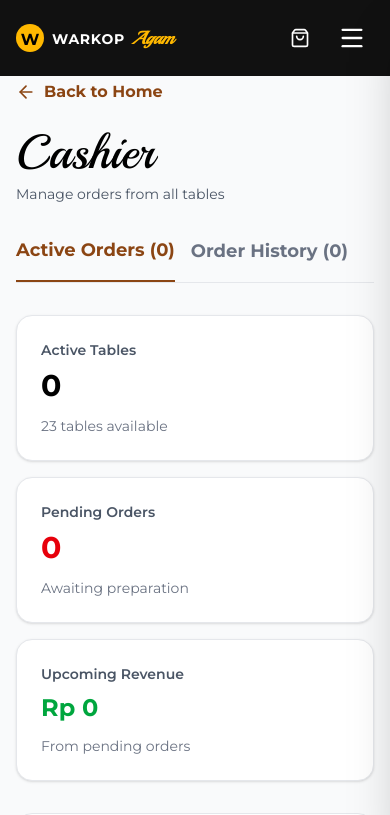
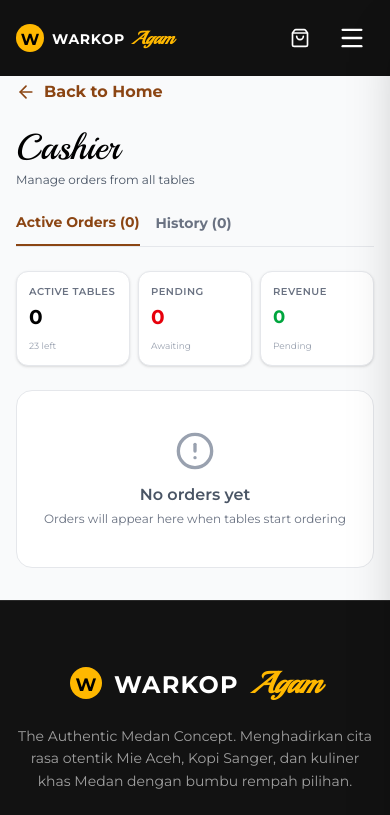
Before and after one commit to MarioSitepu/Agam-Web, a Next.js app: page /cashier in a window 390 px wide. Shown: the top 815 px of the page. Built offline with nearby package versions, Linux system fonts and the light colour scheme.

Commit message:
chore : making stats card and dashboard element on cashier page smaller and making it fit into one row

```diff
--- a/src/app/cashier/page.tsx
+++ b/src/app/cashier/page.tsx
@@ -218,16 +218,16 @@
           </Link>
 
           {/* Header */}
-          <div className="mb-8 sm:mb-10">
-            <h1 className="text-black font-script text-5xl sm:text-6xl md:text-7xl mb-2">Cashier</h1>
-            <p className="text-gray-600 text-sm sm:text-base">Manage orders from all tables</p>
+          <div className="mb-6 sm:mb-10">
+            <h1 className="text-black font-script text-4xl sm:text-7xl mb-1 sm:mb-2">Cashier</h1>
+            <p className="text-gray-600 text-xs sm:text-base">Manage orders from all tables</p>
           </div>
 
           {/* Tabs */}
-          <div className="flex gap-4 mb-8 sm:mb-10 border-b border-gray-200">
+          <div className="flex gap-4 mb-6 sm:mb-10 border-b border-gray-200">
             <button
               onClick={() => setActiveTab("orders")}
-              className={`pb-4 font-bold text-lg transition-colors ${
+              className={`pb-3 sm:pb-4 font-bold text-sm sm:text-lg transition-colors ${
                 activeTab === "orders"
                   ? "text-primary-brown border-b-2 border-primary-brown"
                   : "text-gray-500 hover:text-black"
@@ -237,13 +237,13 @@
             </button>
             <button
               onClick={() => setActiveTab("history")}
-              className={`pb-4 font-bold text-lg transition-colors ${
+              className={`pb-3 sm:pb-4 font-bold text-sm sm:text-lg transition-colors ${
                 activeTab === "history"
                   ? "text-primary-brown border-b-2 border-primary-brown"
                   : "text-gray-500 hover:text-black"
               }`}
             >
-              Order History ({paidOrders.length})
+              History ({paidOrders.length})
             </button>
           </div>
 
@@ -266,23 +266,31 @@
 
           {/* Statistics Cards - Only show on Orders tab */}
           {activeTab === "orders" && (
-            <div className="grid grid-cols-1 sm:grid-cols-3 gap-4 sm:gap-6 mb-8 sm:mb-10">
-              <div className="bg-white rounded-2xl p-6 border border-gray-200 shadow-sm">
-                <p className="text-gray-600 text-sm font-semibold mb-2">Active Tables</p>
-                <p className="text-3xl sm:text-4xl font-bold text-black">{stats.totalOrders}</p>
-                <p className="text-gray-500 text-sm mt-3">{AVAILABLE_TABLES.length - stats.totalOrders} tables available</p>
+            <div className="grid grid-cols-3 gap-2 sm:gap-6 mb-6 sm:mb-10">
+              <div className="bg-white rounded-xl sm:rounded-2xl p-3 sm:p-6 border border-gray-200 shadow-sm flex flex-col justify-between">
+                <div>
+                  <p className="text-gray-500 text-[10px] sm:text-sm font-semibold mb-1 uppercase tracking-wider">Active Tables</p>
+                  <p className="text-xl sm:text-4xl font-bold text-black">{stats.totalOrders}</p>
+                </div>
+                <p className="text-gray-400 text-[9px] sm:text-sm mt-2">{AVAILABLE_TABLES.length - stats.totalOrders} left</p>
               </div>
 
-              <div className="bg-white rounded-2xl p-6 border border-gray-200 shadow-sm">
-                <p className="text-gray-600 text-sm font-semibold mb-2">Pending Orders</p>
-                <p className="text-3xl sm:text-4xl font-bold text-red-600">{stats.pendingOrders}</p>
-                <p className="text-gray-500 text-sm mt-3">Awaiting preparation</p>
+              <div className="bg-white rounded-xl sm:rounded-2xl p-3 sm:p-6 border border-gray-200 shadow-sm flex flex-col justify-between">
+                <div>
+                  <p className="text-gray-500 text-[10px] sm:text-sm font-semibold mb-1 uppercase tracking-wider">Pending</p>
+                  <p className="text-xl sm:text-4xl font-bold text-red-600">{stats.pendingOrders}</p>
+                </div>
+                <p className="text-gray-400 text-[9px] sm:text-sm mt-2">Awaiting</p>
               </div>
 
-              <div className="bg-white rounded-2xl p-6 border border-gray-200 shadow-sm">
-                <p className="text-gray-600 text-sm font-semibold mb-2">Upcoming Revenue</p>
-                <p className="text-2xl sm:text-3xl font-bold text-green-600">{formatCurrency(stats.totalRevenue)}</p>
-                <p className="text-gray-500 text-sm mt-3">From pending orders</p>
+              <div className="bg-white rounded-xl sm:rounded-2xl p-3 sm:p-6 border border-gray-200 shadow-sm flex flex-col justify-between">
+                <div>
+                  <p className="text-gray-500 text-[10px] sm:text-sm font-semibold mb-1 uppercase tracking-wider">Revenue</p>
+                  <p className="text-lg sm:text-3xl font-bold text-green-600">
+                    {stats.totalRevenue >= 1000 ? `${(stats.totalRevenue / 1000).toFixed(0)}K` : stats.totalRevenue}
+                  </p>
+                </div>
+                <p className="text-gray-400 text-[9px] sm:text-sm mt-2">Pending</p>
               </div>
             </div>
           )}
@@ -459,10 +467,10 @@
                   })}
                 </div>
               ) : (
-                <div className="text-center py-12 sm:py-16 bg-white rounded-2xl border border-gray-200">
-                  <AlertCircle size={48} className="mx-auto text-gray-400 mb-4" />
-                  <p className="text-gray-600 text-lg font-semibold">No orders yet</p>
-                  <p className="text-gray-500 text-sm mt-2">Orders will appear here when tables start ordering</p>
+                <div className="text-center py-10 sm:py-16 bg-white rounded-2xl border border-gray-200">
+                  <AlertCircle size={40} className="mx-auto text-gray-400 mb-3" />
+                  <p className="text-gray-600 text-base sm:text-lg font-semibold">No orders yet</p>
+                  <p className="text-gray-500 text-xs sm:text-sm mt-1">Orders will appear here when tables start ordering</p>
                 </div>
               )}
             </>
--- a/src/components/AboutUs.tsx
+++ b/src/components/AboutUs.tsx
@@ -23,7 +23,7 @@
 
         <div className="lg:w-1/2 relative h-[300px] xs:h-[400px] md:h-[600px] w-full order-1 lg:order-2 mt-8 lg:mt-0">
           {/* Circular Image Background */}
-          <div className="absolute top-0 right-0 w-[200px] xs:w-[240px] sm:w-[280px] md:w-[450px] md:h-[450px] h-[200px] xs:h-[240px] sm:h-[280px] rounded-full overflow-hidden shadow-2xl z-0 border-4 sm:border-8 md:border-[10px] border-white ring-1 ring-gray-100 scale-100 md:scale-110">
+          <div className="absolute top-0 right-0 w-[200px] xs:w-[240px] sm:w-[280px] md:w-[450px] md:h-[450px] h-[200px] xs:h-[240px] sm:h-[280px] rounded-full overflow-hidden shadow-2xl z-0 border-4 sm:border-8 md:border-10 border-white ring-1 ring-gray-100 scale-100 md:scale-110">
             <Image
               src="/about-warkop.png"
               alt="Warkop Interior"
@@ -34,7 +34,7 @@
           </div>
 
           {/* Overlapping Rounded Image */}
-          <div className="absolute bottom-2 sm:bottom-4 left-2 sm:left-4 md:bottom-0 md:left-0 w-[150px] xs:w-[180px] h-[150px] xs:h-[180px] sm:w-[220px] sm:h-[220px] md:w-[350px] md:h-[350px] rounded-2xl xs:rounded-[30px] sm:rounded-[40px] md:rounded-[60px] overflow-hidden shadow-2xl z-10 border-4 sm:border-8 md:border-[10px] border-white ring-1 ring-gray-100 transform -rotate-3 md:-rotate-6 scale-100 md:scale-105">
+          <div className="absolute bottom-2 sm:bottom-4 left-2 sm:left-4 md:bottom-0 md:left-0 w-[150px] xs:w-[180px] h-[150px] xs:h-[180px] sm:w-[220px] sm:h-[220px] md:w-[350px] md:h-[350px] rounded-2xl xs:rounded-[30px] sm:rounded-[40px] md:rounded-[60px] overflow-hidden shadow-2xl z-10 border-4 sm:border-8 md:border-10 border-white ring-1 ring-gray-100 transform -rotate-3 md:-rotate-6 scale-100 md:scale-105">
             <Image
               src="/teh-tarek.png"
               alt="Teh Tarek"
--- a/src/components/Footer.tsx
+++ b/src/components/Footer.tsx
@@ -4,7 +4,7 @@
 
 export default function Footer() {
   return (
-    <footer className="pt-16 sm:pt-20 pb-8 sm:pb-10 px-4 sm:px-6 md:px-8 border-t border-white/10 bg-bg-dark text-white">
+    <footer className="pt-16 sm:pt-20 pb-8 sm:pb-10 px-4 sm:px-6 md:px-8 border-t border-white/10 bg-bg-dark text-white relative">
       <div className="max-w-7xl mx-auto grid grid-cols-1 sm:grid-cols-2 lg:grid-cols-4 gap-8 sm:gap-10 md:gap-12 text-center sm:text-left">
         <div className="flex flex-col items-center sm:items-start">
           <div className="flex items-center gap-3 mb-6">
--- a/src/components/Hero.tsx
+++ b/src/components/Hero.tsx
@@ -73,14 +73,14 @@
               <p className="text-white text-xs sm:text-xs font-bold leading-tight line-clamp-1">Fast Delivery</p>
               <p className="text-gray-400 text-[9px] sm:text-[10px] leading-tight">Warkop Courier</p>
             </div>
-            <div className="w-6 h-6 sm:w-8 sm:h-8 rounded-full bg-[rgba(255,184,0,0.1)] flex items-center justify-center ml-1 sm:ml-2 border border-[#FFB800]/20 flex-shrink-0">
+            <div className="w-6 h-6 sm:w-8 sm:h-8 rounded-full bg-[rgba(255,184,0,0.1)] flex items-center justify-center ml-1 sm:ml-2 border border-[#FFB800]/20 shrink-0">
               <Phone className="w-3 h-3 sm:w-4 sm:h-4 text-[#FFB800]" />
             </div>
           </div>
 
           {/* Floating Badge 2 (Price/Rating) */}
           <div className="absolute bottom-4 sm:bottom-[5%] md:bottom-[10%] right-2 sm:right-4 lg:right-0 bg-white rounded-xl sm:rounded-2xl p-2 sm:p-4 shadow-2xl flex items-center gap-2 sm:gap-4 animate-bounce text-xs sm:text-sm z-20" style={{animationDelay: '1.5s', animationDuration: '3.5s'}}>
-             <div className="w-10 h-10 sm:w-14 sm:h-14 rounded-full overflow-hidden relative bg-gray-200 border-2 border-white shadow-inner flex-shrink-0">
+             <div className="w-10 h-10 sm:w-14 sm:h-14 rounded-full overflow-hidden relative bg-gray-200 border-2 border-white shadow-inner shrink-0">
                 <Image src="/hero-warkop.png" alt="Mie Aceh" fill className="object-cover" />
              </div>
              <div>
--- a/src/components/Navbar.tsx
+++ b/src/components/Navbar.tsx
@@ -34,7 +34,7 @@
       <div className="max-w-7xl mx-auto flex items-center justify-between">
         {/* Logo Section */}
         <Link href="/" className="flex items-center gap-2 sm:gap-3 relative z-20">
-          <div className="w-7 h-7 sm:w-8 sm:h-8 rounded-full bg-[#FFB800] flex items-center justify-center flex-shrink-0">
+          <div className="w-7 h-7 sm:w-8 sm:h-8 rounded-full bg-[#FFB800] flex items-center justify-center shrink-0">
              <span className="text-black font-bold text-base sm:text-lg leading-none mt-1">W</span>
           </div>
           <div className="flex items-center">
--- a/src/components/OrderItemRow.tsx
+++ b/src/components/OrderItemRow.tsx
@@ -63,7 +63,7 @@
         {/* Remove Button */}
         <button
           onClick={() => onRemove(orderItemId)}
-          className="text-gray-400 hover:text-red-500 transition-colors flex-shrink-0 p-1 hover:bg-red-500/10 rounded-lg"
+          className="text-gray-400 hover:text-red-500 transition-colors shrink-0 p-1 hover:bg-red-500/10 rounded-lg"
           title="Remove item from order"
           aria-label={`Remove ${menuItemName} from order`}
         >
--- a/src/components/OrderReviewModal.tsx
+++ b/src/components/OrderReviewModal.tsx
@@ -81,7 +81,7 @@
           onClick={(e) => e.stopPropagation()}
         >
           {/* Header */}
-          <div className="sticky top-0 bg-gradient-to-r from-primary-brown to-primary-brown/80 text-white px-6 py-5 flex items-center justify-between border-b border-white/10 z-10">
+          <div className="sticky top-0 bg-linear-to-r from-primary-brown to-primary-brown/80 text-white px-6 py-5 flex items-center justify-between border-b border-white/10 z-10">
             <div>
               <h2 className="text-xl font-bold uppercase tracking-wider">
                 Order Review
@@ -225,7 +225,7 @@
             <button
               onClick={onConfirm}
               disabled={isLoading}
-              className="flex-1 bg-gradient-to-r from-primary-brown to-primary-brown/80 hover:from-primary-brown/90 hover:to-primary-brown/70 text-white py-3 rounded-2xl font-bold uppercase tracking-wider text-sm transition-all disabled:opacity-50 disabled:cursor-not-allowed active:scale-95 shadow-lg"
+              className="flex-1 bg-linear-to-r from-primary-brown to-primary-brown/80 hover:from-primary-brown/90 hover:to-primary-brown/70 text-white py-3 rounded-2xl font-bold uppercase tracking-wider text-sm transition-all disabled:opacity-50 disabled:cursor-not-allowed active:scale-95 shadow-lg"
             >
               {isLoading ? "Sending..." : "Order"}
             </button>
--- a/src/components/ProductGrid.tsx
+++ b/src/components/ProductGrid.tsx
@@ -26,7 +26,7 @@
       </div>
 
       <div className="flex-1 w-full flex flex-col">
-        <div className="min-h-[1.75rem] xs:min-h-[2.25rem] sm:min-h-[3.5rem] md:min-h-[4rem] mb-1 sm:mb-2">
+        <div className="min-h-7 xs:min-h-9 sm:min-h-14 md:min-h-16 mb-1 sm:mb-2">
           <h3 className="text-white text-[10px] xs:text-xs sm:text-xl md:text-2xl font-bold uppercase tracking-wider line-clamp-2 leading-tight text-center">{name}</h3>
         </div>
 
```
Also changed, not shown: src/app/order/[tableId]/page.tsx (+6 -6 lines), src/components/ExploreSection.tsx (+7 -7 lines), src/components/MenuItemCard.tsx (+6 -6 lines), src/components/OrderConfirmationModal.tsx (+4 -4 lines).
